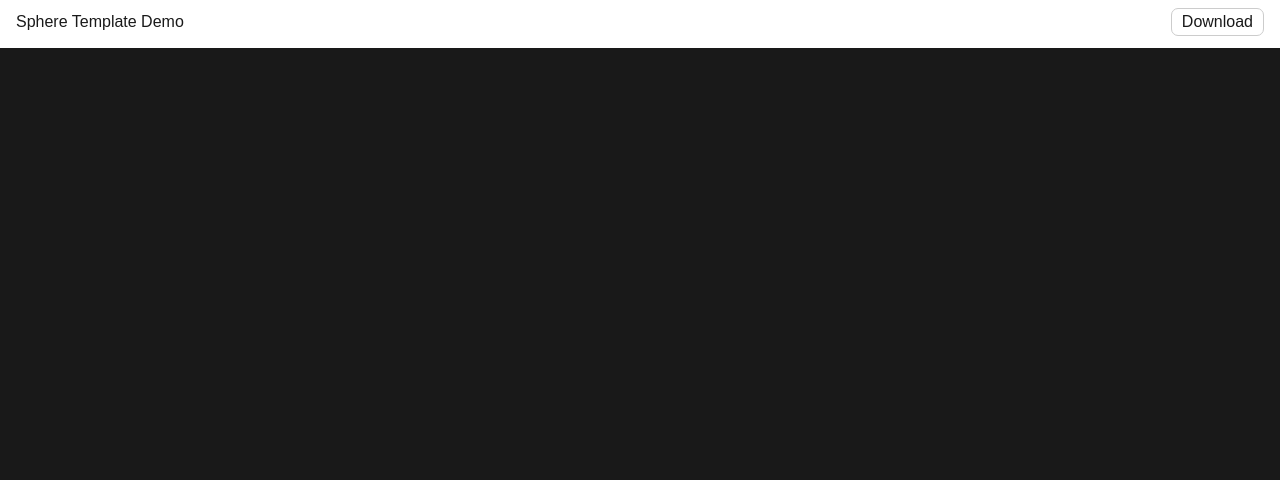
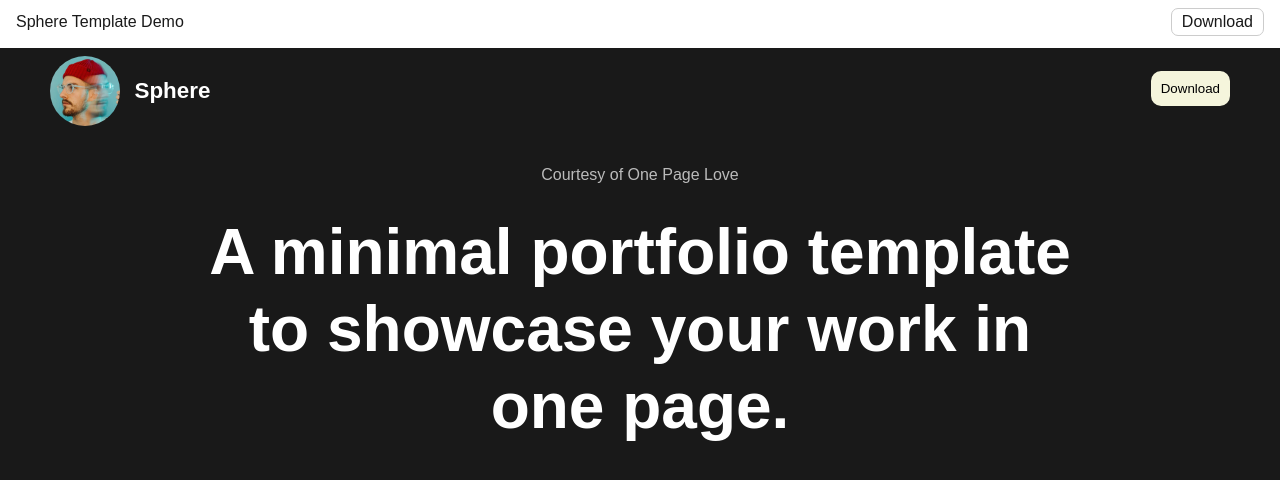
Before and after one commit to shahed-abdalaziz/sphere-template-demo, a plain HTML site: page index.html in a window 1280 px wide. Drawn offline with Linux system fonts and the light colour scheme.

Commit message:
Add Hero Section

```diff
--- a/index.html
+++ b/index.html
@@ -15,5 +15,21 @@
     </div>
    </section>
 <!-- End  Section Navbar -->
+ <!-- Hero Section -->
+   <section class="hero-section">
+        <div class="hero-container">
+            <img src="imgs/avatar.jpg" alt="developer" class="hero-avatar">
+            <h3 class="hero-brand-name">Sphere</h3>
+            <button type="button" class="hero-download-btn">Download</button>
+            <p class="hero-credit-text">Courtesy of One Page Love</p>
+            <h1 class="hero-main-title">A minimal portfolio template
+                <br>
+                 to showcase your work in
+                 <br>
+                  one page.
+            </h1>
+        </div>
+   </section>
+<!-- End Hero -->
 </body>
 </html>
--- a/style.css
+++ b/style.css
@@ -53,3 +53,67 @@ body {
   color: var(--mainBlack);
 }
 /* End Section Navbar */
+/* Hero Section */
+.hero-section {
+  width: 100%;
+}
+
+.hero-container {
+  margin-top: 3.5rem;
+  padding: 0 50px;
+  text-align: left;
+}
+
+.hero-avatar {
+  border-radius: 50%;
+  width: 70px;
+  height: 70px;
+  display: inline-block;
+  vertical-align: middle;
+}
+
+.hero-brand-name {
+  display: inline-block;
+  vertical-align: middle;
+  font-weight: bold;
+  font-size: 1.4rem;
+  color: var(--mainWhite);
+  font-family: sans-serif;
+  margin-left: 10px;
+}
+
+.hero-info-link:hover {
+  color: var(--mainWhite);
+  opacity: 1;
+}
+
+.hero-download-btn {
+  float: right;
+  border: 3px solid var(--mainBage);
+  background-color: beige;
+  border-radius: 10px;
+  padding: 7px;
+  cursor: pointer;
+  margin-top: 15px;
+  margin-left: 10px;
+}
+
+.hero-credit-text {
+  clear: both;
+  text-align: center;
+  color: var(--mainWhite);
+  opacity: 0.7;
+  padding-top: 40px;
+}
+
+.hero-main-title {
+  font-weight: bolder;
+  color: var(--mainWhite);
+  font-size: 4rem;
+  text-align: center;
+  line-height: 1.2;
+  font-family: sans-serif;
+  margin: 30px auto;
+  max-width: 80rem;
+}
+/* End Hero Section */
```
